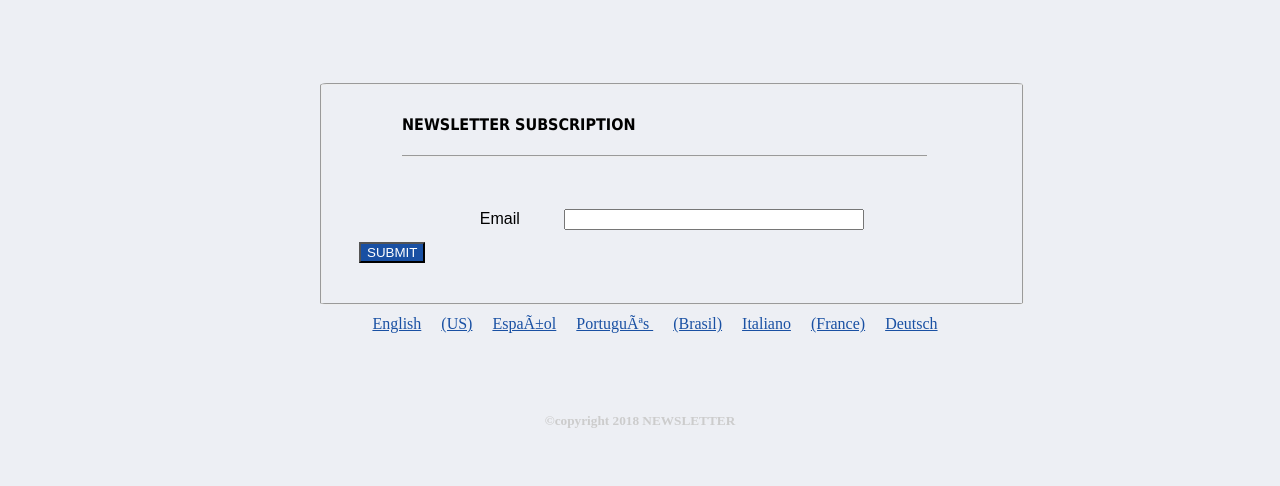
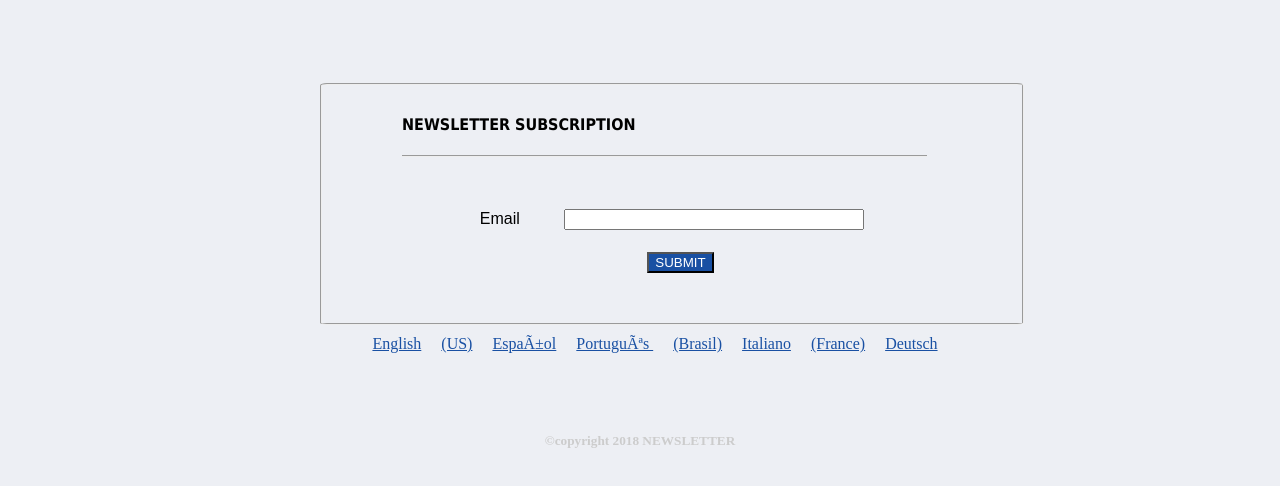
Before and after one commit to amitjha1004/amitjha1004_emailProject, a plain HTML site: page index.html in a window 1280 px wide. Shown: the part 130-616 px from the top of the page. Drawn offline with nearby package versions, Linux system fonts and the light colour scheme.

Commit message:
Update design2.css

```diff
--- a/design2.css
+++ b/design2.css
@@ -70,7 +70,7 @@ input:hover{
 
     margin-bottom:
 }
-#rahul{
+#amit{
     text-align: center;
     padding: 10px;
 }
```
